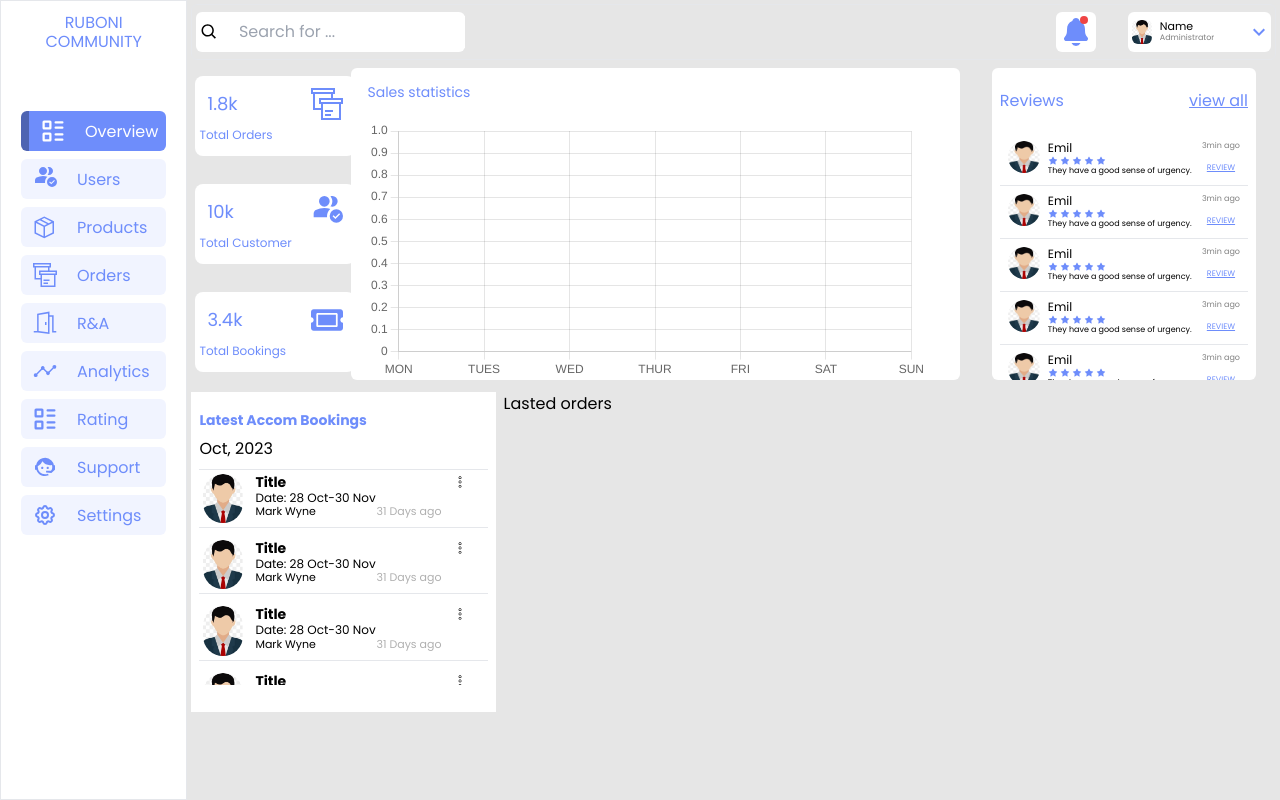
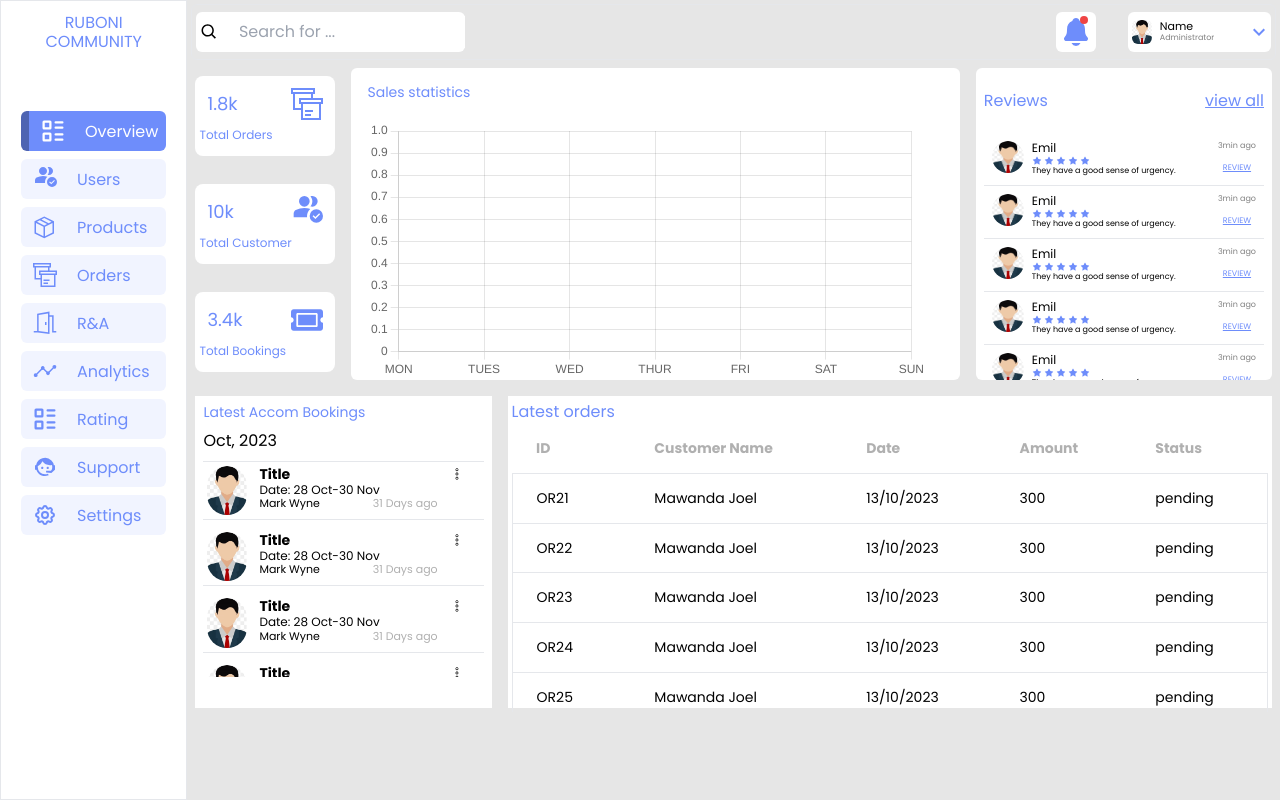
Before and after one commit to wasswaenockmale/ruboni-admin-dashboard, a Next.js app: page /dashboard in a window 1280 px wide. Built offline with nearby package versions, Linux system fonts and the light colour scheme.

Commit message:
Dashboard card components UI improved

```diff
--- a/src/components/Cards/DasbhoardCards/LatestBooking/index.tsx
+++ b/src/components/Cards/DasbhoardCards/LatestBooking/index.tsx
@@ -1,14 +1,14 @@
 "use client"
 
 import React, { Fragment } from 'react'
-import DateInput from "@/components/DateInput";
 import { Form, Formik, FormikProps } from 'formik';
 import LatestItemDisplay from "./LatestItemDisplay"
 
 function Index() {
   return (
-    <div className='col-start-1 row-start-2 p-2 pt-5 bg-white lg:row-end-2 lg:col-end-3 h-80 md:row-start-3'>
-      <h1 className='text-base font-bold font-roboto text-primary-500'>Latest Accom Bookings</h1>
+    <div className='col-start-1 row-start-2 p-1 lg:row-end-2 lg:col-end-3 h-80 md:row-start-3'>
+      <div className='h-full p-2 bg-white'>
+        <h1 className='text-base font-roboto text-primary-500'>Latest Accom Bookings</h1>
         <h5 className='mt-2 font-roboto'>Oct, 2023</h5>
         {/* Date filter */}
         {/* <div>
@@ -47,6 +47,7 @@ function Index() {
           }
         </div>
       </div>
+    </div>
   )
 }
 
--- a/src/components/Cards/DasbhoardCards/LatestOrders/LatestOrders.tsx
+++ b/src/components/Cards/DasbhoardCards/LatestOrders/LatestOrders.tsx
@@ -2,8 +2,68 @@ import React from 'react'
 
 function LatestOrders() {
   return (
-    <div className='lg:col-start-3 lg:col-end-8 md:row-start-4 lg:row-start-2'>Lasted orders</div>
-  )
+    <div className='p-1 lg:col-start-3 lg:col-end-8 md:row-start-4 lg:row-start-2 h-80'>
+      <div className='h-full p-1 bg-white'>
+        <div className='h-5text-base text-primary-500 font-roboto'>
+          <h1>Latest orders</h1>
+        </div>
+        <div className='overflow-y-auto max-h-72'>
+          <table className="w-full text-base text-left">
+            <thead className="sticky top-0 bg-white text-secondary-100">
+              <tr>
+                <th
+                  scope="col"
+                  className="px-6 py-4 "
+                >ID</th>
+                <th
+                  scope="col"
+                  className="px-6 py-4 "
+                >Customer Name</th>
+                <th
+                  scope="col"
+                  className="px-6 py-4 "
+                >Date</th>
+                <th
+                  scope="col"
+                  className="px-6 py-4 "
+                >Amount</th>
+                <th
+                  scope="col"
+                  className="px-6 py-4 "
+                >Status</th>
+              </tr>
+            </thead>
+            <tbody className="max-h-72">
+              {
+                Array(20).fill(0).map((_item, index: number) => (
+                  <tr
+                    key={index}
+                    className="border rounded-lg"
+                  >
+                    <td
+                      className="px-6 py-4 "
+                    >OR2{index + 1}</td>
+                    <td
+                      className="px-6 py-4 "
+                    >Mawanda Joel</td>
+                    <td
+                      className="px-6 py-4 "
+                    >13/10/2023</td>
+                    <td
+                      className="px-6 py-4 "
+                    >300</td>
+                    <td
+                      className="px-6 py-4 "
+                    >pending</td>
+                  </tr>
+                ))
+              }
+            </tbody>
+          </table>
+        </div>
+      </div>
+    </div>
+  );
 }
 
 export default LatestOrders
--- a/src/components/Cards/DasbhoardCards/Review/ReviewCard.tsx
+++ b/src/components/Cards/DasbhoardCards/Review/ReviewCard.tsx
@@ -3,7 +3,7 @@ import ReviewItem from "./ReviewItem/ReviewItem"
 
 function ReviewCard() {
   return (
-    <div className='col-start-1 p-1 pl-5 pr-5 lg:col-end-8 lg:col-start-6 md:row-start-3 md:col-start-2 lg:row-start-1 lg:h-80'>
+    <div className='col-start-1 p-1 lg:col-end-8 lg:col-start-6 md:row-start-3 md:col-start-2 lg:row-start-1 lg:h-80'>
       <div className='h-full p-2 bg-white rounded-md'>
         {/* heading  */}
         <div className='flex items-center justify-between font-roboto text-primary-500 h-1/6'>
--- a/src/components/Cards/DasbhoardCards/Statistics/index.tsx
+++ b/src/components/Cards/DasbhoardCards/Statistics/index.tsx
@@ -7,7 +7,7 @@ function StatisticsCard() {
   return (
     <div className='hidden col-start-1 p-1 lg:row-start-1 lg:col-end-6 lg:col-start-2 md:block h-80'>
       <div className="w-full h-full p-4 bg-white rounded-md">
-        <h1 className="text-base font-roboto text-primary-500">Sales statistics</h1>
+        <h1 className="text-base text-primary-500 font-poppins">Sales statistics</h1>
         <LineChart />
       </div>
     </div>
--- a/src/components/Cards/DasbhoardCards/TotalCard/index.tsx
+++ b/src/components/Cards/DasbhoardCards/TotalCard/index.tsx
@@ -8,7 +8,7 @@ function TotalCard({
   count,
 }: TotalCardProps) {
   return (
-    <div className='w-40 h-20 p-1 mt-2 bg-white rounded-lg total-card-container' role='region' aria-label={`Total ${name}`}>
+    <div className='w-full h-20 p-1 mt-2 bg-white rounded-lg total-card-container' role='region' aria-label={`Total ${name}`}>
       <div className='flex flex-col justify-between m-auto total-card-content'>
         <div className='flex items-center justify-between p-2 text-primary-500 total-count'>
           <h1 className='text-h6 total-count-text'>
```
Lines whose indentation alone changed are shown as unchanged.
